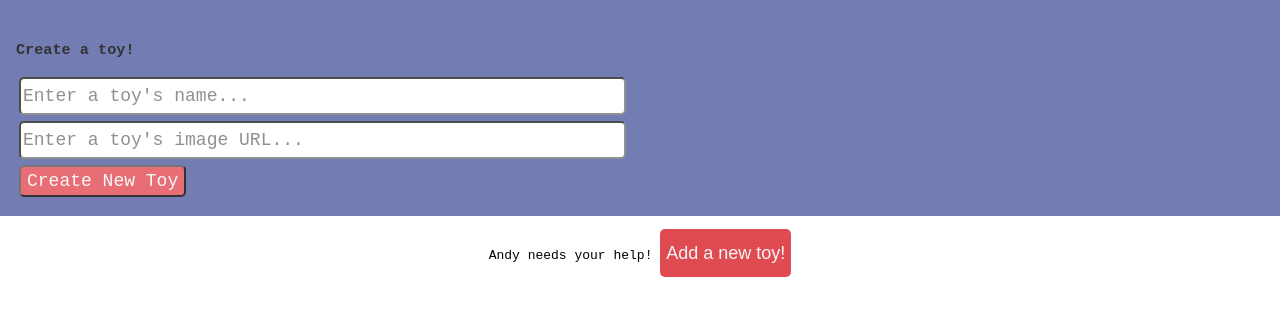
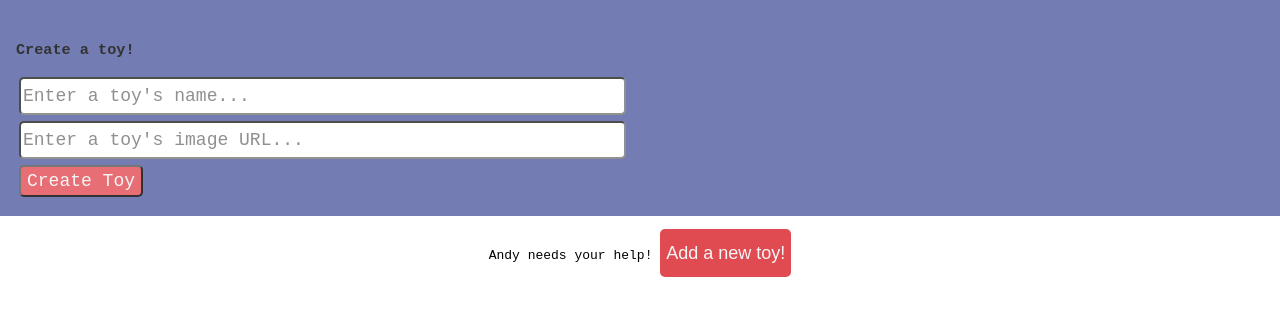
Before and after one commit to learn-co-curriculum/phase-1-practice-toy-tale, a plain HTML site: page index.html in a window 1280 px wide. Both pictures are taken after a click on the button "Add a new toy!". Shown: the part 134-450 px from the top of the page. Drawn offline with Linux system fonts and the light colour scheme.

Commit message:
change name of button

```diff
--- a/index.html
+++ b/index.html
@@ -36,7 +36,7 @@
         <input
           type="submit"
           name="submit"
-          value="Create New Toy"
+          value="Create Toy"
           class="submit"
         />
       </form>
```
